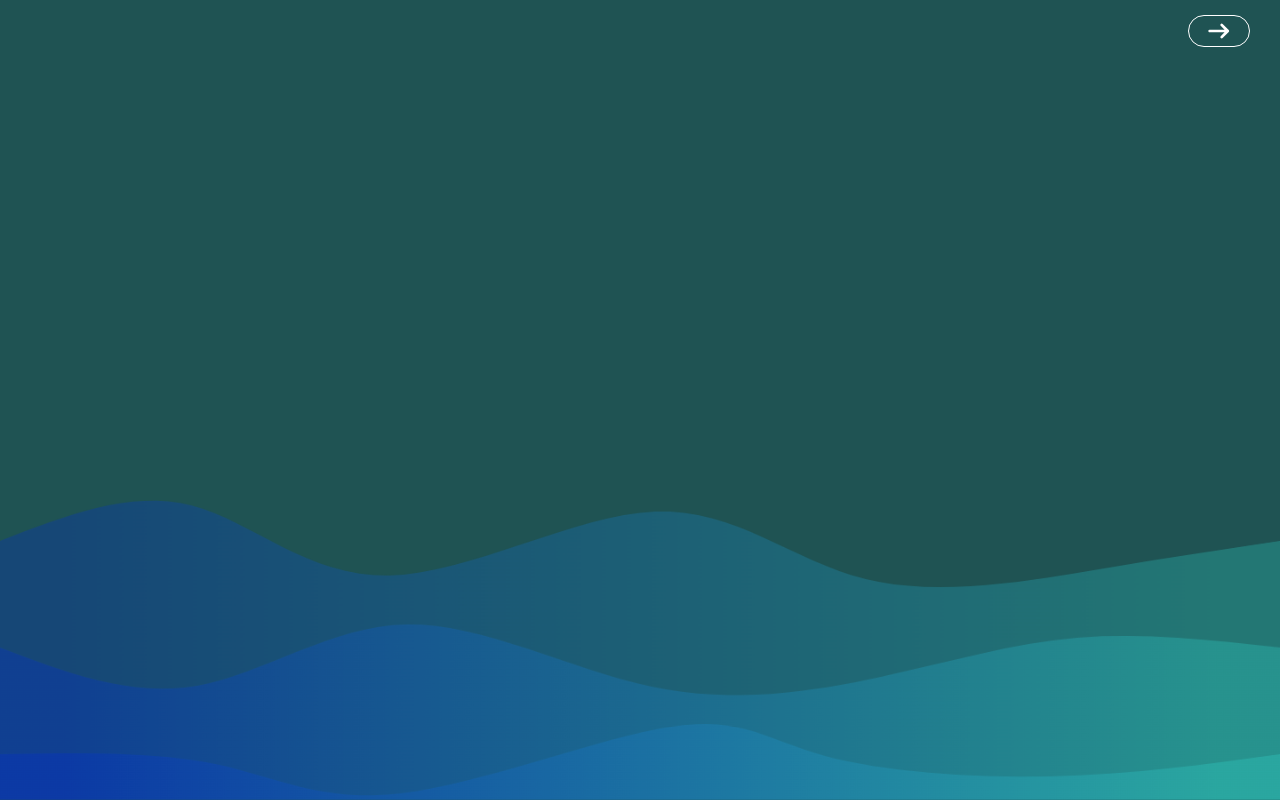
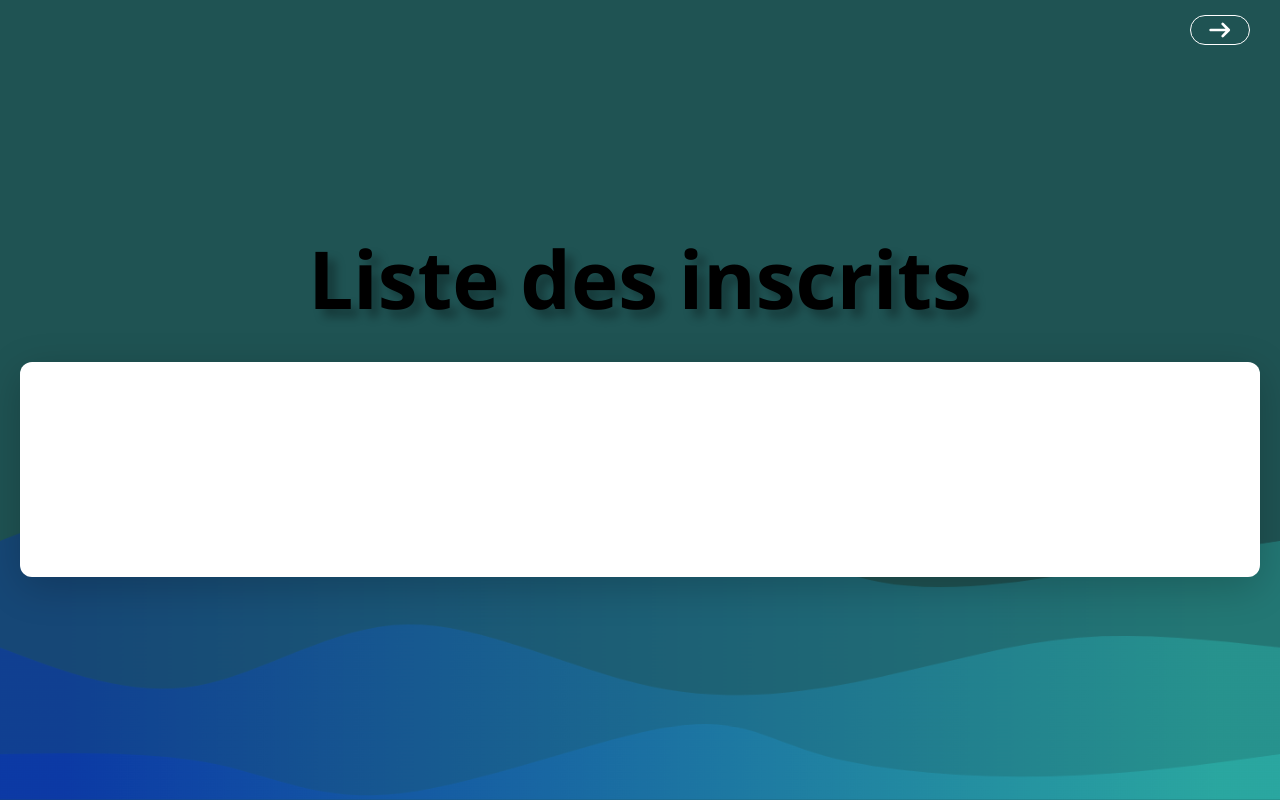
Before and after one commit to lucaHirche/PROJET_VISUALISATION_INSCRITS_MIASHS, a website: page src/pages/defi-2.2.html in a window 1280 px wide. Drawn offline with nearby package versions, Linux system fonts and the light colour scheme.

Commit message:
defi-2.2

```diff
--- a/src/pages/defi-2.2.html
+++ b/src/pages/defi-2.2.html
@@ -30,5 +30,10 @@
 
     </ul>
 </nav>
+
+<h1>Liste des inscrits</h1>
+    <div class="chart-container">
+        <canvas id="myChart"></canvas>
+    </div>
 </body>
 </html>
--- a/src/styles/defi-2.2/defi-2.2.css
+++ b/src/styles/defi-2.2/defi-2.2.css
@@ -1 +1,50 @@
-@import ""
+
+        * {
+            margin: 0;
+            padding: 0;
+            box-sizing: border-box;
+        }
+
+        body {
+            font-family: 'Segoe UI', Tahoma, Geneva, Verdana, sans-serif;
+            min-height: 100vh;
+            display: flex;
+            flex-direction: column;
+            align-items: center;
+            justify-content: center;
+            padding: 20px;
+        }
+
+        h1 {
+            color: black;
+            margin-bottom: 30px;
+            text-align: center;
+            font-size: 5em;
+            text-shadow: 8px 8px 10px rgba(0, 0, 0, 0.3);
+        }
+
+        .chart-container {
+            background: white;
+            border-radius: 12px;
+            padding: 30px;
+            box-shadow: 0 10px 40px rgba(0, 0, 0, 0.2);
+            max-width: 175em;
+            width: 100%;
+            animation: slideIn 0.5s ease-out;
+        }
+
+        canvas {
+            max-width: 100%;
+            height: auto;
+        }
+
+        @keyframes slideIn {
+            from {
+                opacity: 0;
+                transform: translateY(20px);
+            }
+            to {
+                opacity: 1;
+                transform: translateY(0);
+            }
+        }
```
Also changed, not shown: src/scripts/defi-2.2.js (added, +32 -0 lines).
